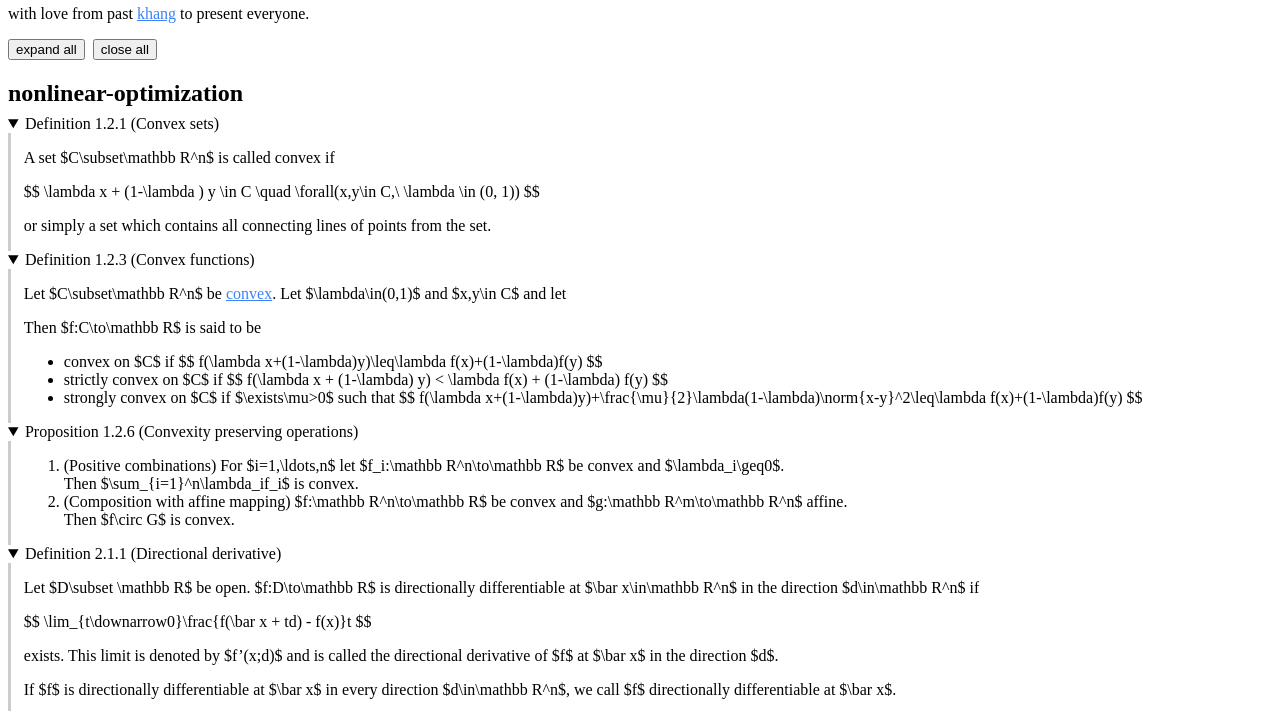
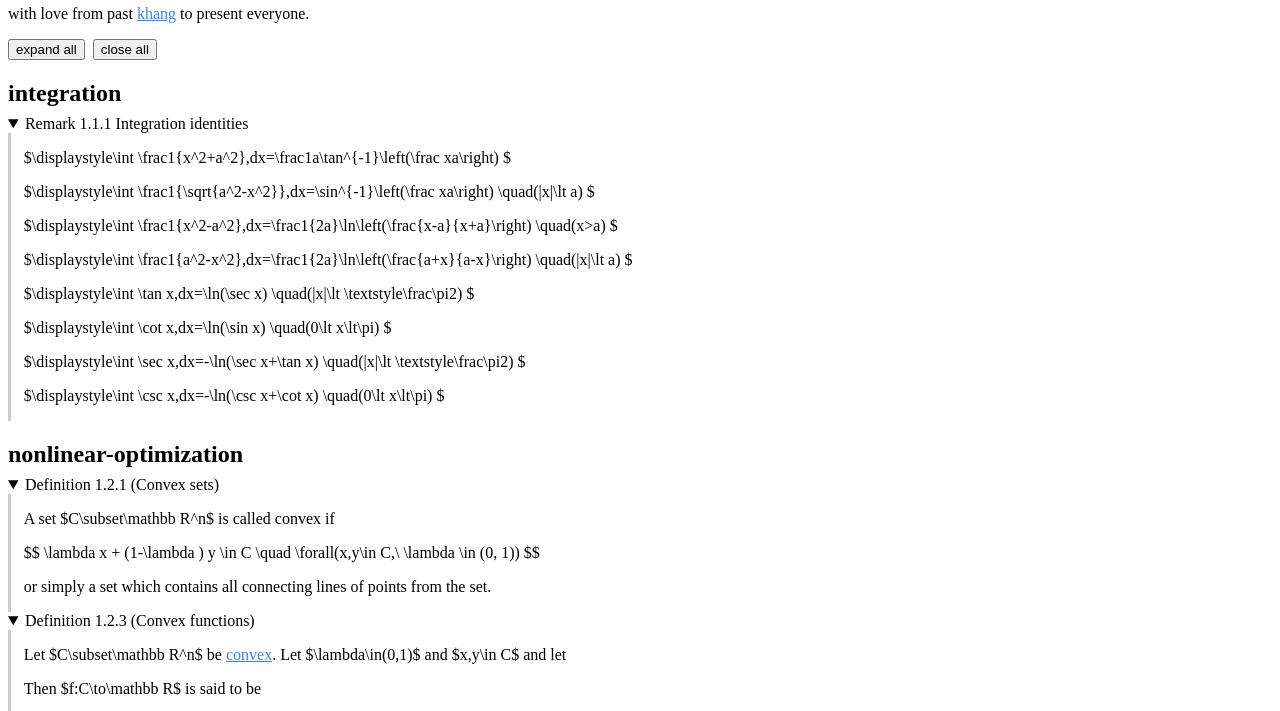
Before and after one commit to nguyenvukhang/math, an Astro site: page / in a window 1280 px wide. Both pictures are taken after a click on the button "expand all". Shown: the part 61-772 px from the top of the page. Built offline with nearby package versions, Linux system fonts and the light colour scheme; Astro itself is replaced by a stand-in of ours.

Commit message:
content: add integration identities

```diff
--- /dev/null
+++ b/src/content/posts/integration/integration.md
@@ -0,0 +1,42 @@
+---
+title: 'Remark 1.1.1 Integration identities'
+---
+
+$\displaystyle\int
+\frac1{x^2+a^2}\,dx=\frac1a\tan^{-1}\left(\frac xa\right)
+$
+
+$\displaystyle\int
+\frac1{\sqrt{a^2-x^2}}\,dx=\sin^{-1}\left(\frac xa\right)
+\quad(|x|\lt a)
+$
+
+$\displaystyle\int
+\frac1{x^2-a^2}\,dx=\frac1{2a}\ln\left(\frac{x-a}{x+a}\right)
+\quad(x>a)
+$
+
+$\displaystyle\int
+\frac1{a^2-x^2}\,dx=\frac1{2a}\ln\left(\frac{a+x}{a-x}\right)
+\quad(|x|\lt a)
+$
+
+$\displaystyle\int
+\tan x\,dx=\ln(\sec x)
+\quad(|x|\lt \textstyle\frac\pi2)
+$
+
+$\displaystyle\int
+\cot x\,dx=\ln(\sin x)
+\quad(0\lt x\lt\pi)
+$
+
+$\displaystyle\int
+\sec x\,dx=-\ln(\sec x+\tan x)
+\quad(|x|\lt \textstyle\frac\pi2)
+$
+
+$\displaystyle\int
+\csc x\,dx=-\ln(\csc x+\cot x)
+\quad(0\lt x\lt\pi)
+$
--- a/src/lib/sorter.ts
+++ b/src/lib/sorter.ts
@@ -12,8 +12,8 @@ export const renderAll = (posts: Post[]) =>
     })),
   )
 
-export const groupByFolder = (posts: Post[]) => {
-  const grouped = posts.reduce(
+export const groupByFolder = (posts: Post[]): [string, Post[]][] => {
+  const dict = posts.reduce(
     (a, p) => {
       const folder = p.slug.slice(0, p.slug.indexOf('/'))
       if (!a[folder]) a[folder] = []
@@ -22,8 +22,10 @@ export const groupByFolder = (posts: Post[]) => {
     },
     {} as Record<string, Post[]>,
   )
-  Object.keys(grouped).forEach((k) => grouped[k].sort(sorter))
-  return grouped
+  Object.keys(dict).forEach((k) => dict[k].sort(sorter))
+  const sorted = Object.entries(dict)
+  sorted.sort((a, b) => a[0].localeCompare(b[0]))
+  return sorted
 }
 
 const semver = (v: string, index: number) => {
--- a/src/pages/index.astro
+++ b/src/pages/index.astro
@@ -27,7 +27,7 @@ const SITE_TITLE = 'Minimath'
     <meta name="generator" content={Astro.generator} />
     <title>{SITE_TITLE}</title>
   </head>
-  <body>
+  <body class="markdown-body">
     <h1>{SITE_TITLE}</h1>
     <div style="padding-top:0px">
       with love from past <a href="https://github.com/nguyenvukhang">khang</a>
@@ -39,12 +39,12 @@ const SITE_TITLE = 'Minimath'
       <button onclick={CLOSE_ALL_JS}>close all</button>
     </div>
     {
-      Object.entries(grouped).map(([header, posts]) => (
+      grouped.map(([header, posts]) => (
         <>
           <h2>{header}</h2>
           {posts.map(({ Content, data, slug }) => (
             <details id={slug} open={data.open}>
-              <summary class="node-title">{data.title}</summary>
+              <summary>{data.title}</summary>
               <div style="display:flex;flex-direction:row">
                 <div class="expand-line" onclick={CLOSE_DETAIL_JS} />
                 <div style="overflow-x:auto">
@@ -68,6 +68,9 @@ const SITE_TITLE = 'Minimath'
   h6 {
     margin-bottom: 0.5rem;
   }
+  .markdown-body {
+    word-wrap: break-word;
+  }
   summary,
   .expand-line {
     cursor: pointer;
@@ -83,8 +86,7 @@ const SITE_TITLE = 'Minimath'
   .expand-line:hover {
     background-color: #aaaaaa;
   }
-  a,
-  .node-title:hover {
+  a {
     color: #3b82f6;
   }
 </style>
```
